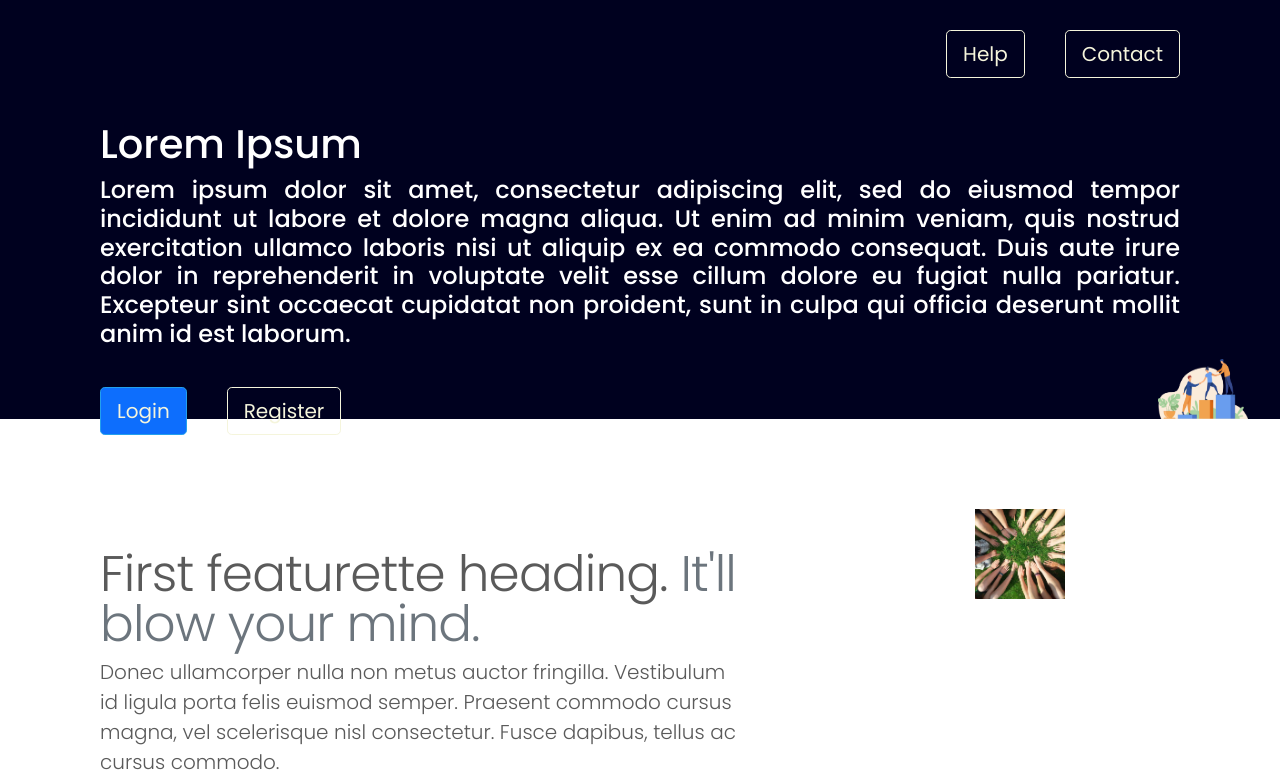
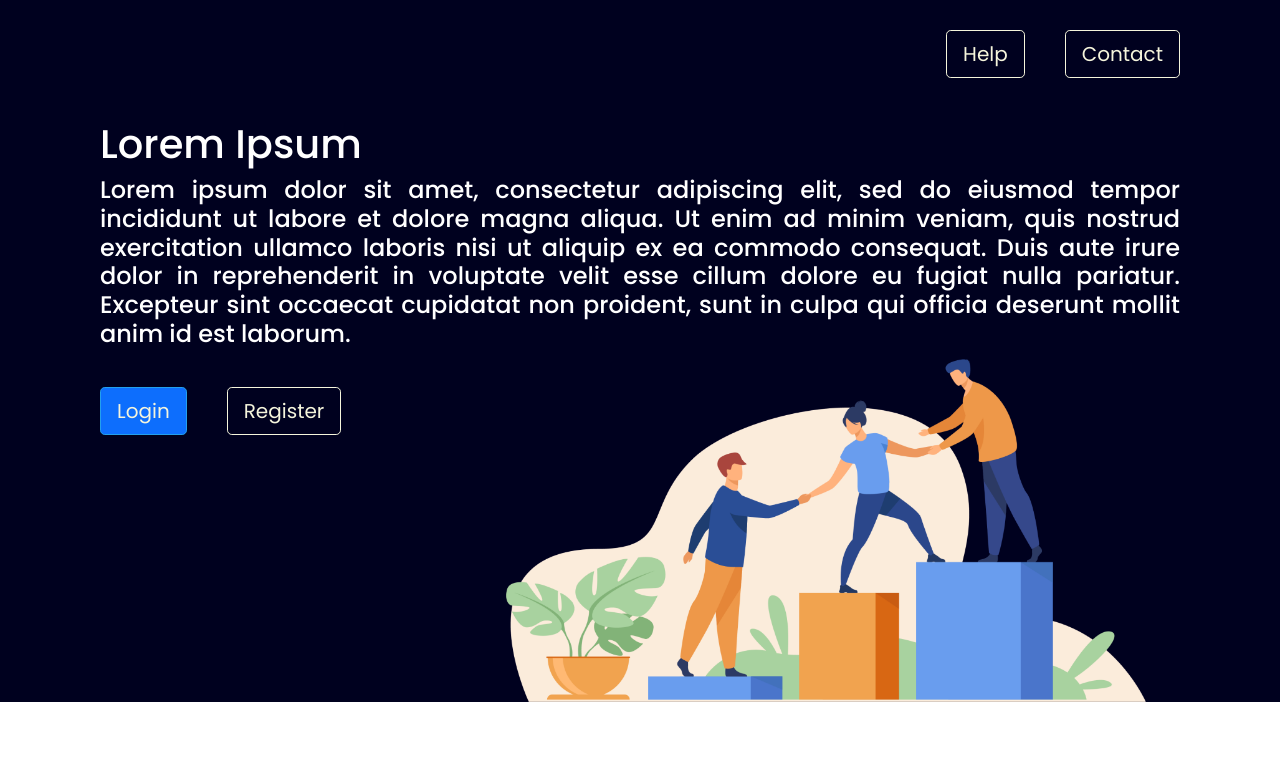
Before and after one commit to Kajal-7/HINT5_blockheadz, a React (Create React App) app in the folder sahyog/: page / in a window 1280 px wide. Shown: the top 782 px of the page. Built offline with nearby package versions, Linux system fonts and the light colour scheme.

Commit message:
fixed getstarted

```diff
--- a/sahyog/src/App.js
+++ b/sahyog/src/App.js
@@ -4,7 +4,7 @@ import { BrowserRouter as Router, Route, Routes } from "react-router-dom";
 import GetStarted from "./GetStarted";
 import Login from "./components/Authentication/Login";
 import Register from "./components/Authentication/Register";
-import Navbar from "./components/Navbar/Navbar.js";
+
 
 function App() {
   return (
--- a/sahyog/src/styles/GetStarted.css
+++ b/sahyog/src/styles/GetStarted.css
@@ -1,6 +1,4 @@
 .top-part {
-  width: 100%;
-  height: 100%;
   background-color: rgb(0, 1, 31);
 }
 .p1 {
```
Also changed, not shown: sahyog/src/GetStarted.jsx (line endings or trailing spaces).
